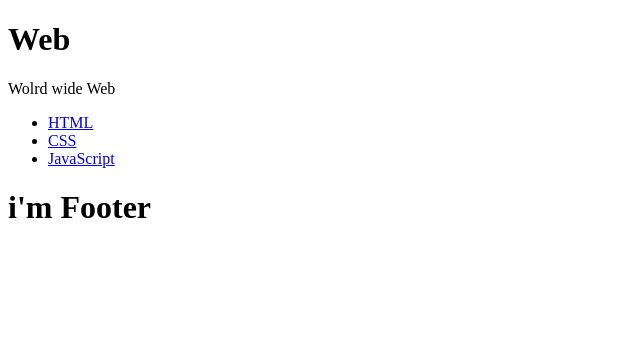
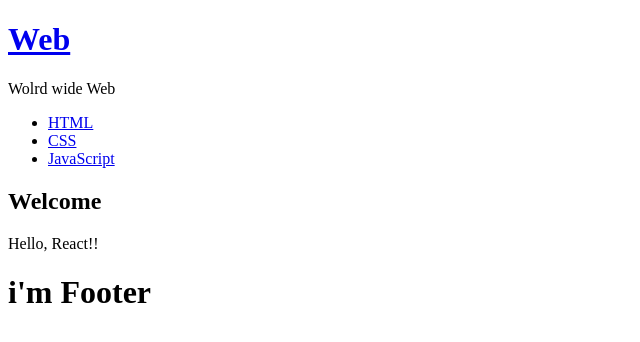
Before and after one commit to zmfpdl64/LearningReact, a React (Create React App) app in the folder react-app/: page / in a window 1280 px wide. Shown: the top 342 px of the page, without its empty margins (0-640 px from the left). Built offline with nearby package versions, Linux system fonts and the light colour scheme.

Commit message:
이벤트 state props 그리고 render함수

```diff
--- a/react-app/src/App.js
+++ b/react-app/src/App.js
@@ -13,12 +13,16 @@ class App extends Component {
   constructor(props) {
     super(props);
     this.state = {
+      mode: "welcome",
       subject:{title:"Web", sub:"Wolrd wide Web"},
+      welcome:{title:"Welcome", desc:"Hello, React!!"},
       contents: [
         {id:1, title:'HTML', desc:'HTML is HyperText Markup Language'},
         {id:2, title:'CSS', desc:'Css is for Design'},
         {id:3, title:'JavaScript', desc:'JavaScript is for intensive'},
       ]
+      ,
+      content:{title:'HTML', desc:'HTML is HyperText Markup Langauge'}
       ,
       footer:{
         msg: "i'm Footer"
@@ -27,6 +31,17 @@ class App extends Component {
   }
 
   render() {
+    console.log('App render');
+    var _title, _desc = null;
+    if(this.state.mode==='welcome'){
+      _title = this.state.welcome.title;
+      _desc = this.state.welcome.desc;
+
+    }else if(this.state.mode==='read'){
+      _title = this.state.content.title
+      _desc = this.state.content.desc;
+    }
+
     return (
       <div className="App">
         <Subject
@@ -34,7 +49,7 @@ class App extends Component {
           sub={this.state.subject.sub}>
         </Subject>
         <TOC data={this.state.contents}></TOC>
-        <Content date={this.state.contents}></Content>
+        <Content title={_title} desc={_desc}></Content>
         <Footer msg={this.state.footer.msg}></Footer>
       </div>
     );
--- a/react-app/src/components/Content.js
+++ b/react-app/src/components/Content.js
@@ -2,6 +2,7 @@ import React, { Component } from 'react';
 
 class Content extends Component{
     render() {
+    console.log('Content');
       return (
         <article>
           <h2>{this.props.title}</h2>
--- a/react-app/src/components/Subject.js
+++ b/react-app/src/components/Subject.js
@@ -4,7 +4,7 @@ class Subject extends Component {
     render() {
       return (
         <header>
-          <h1>{this.props.title}</h1>
+          <h1><a href="/">{this.props.title}</a></h1>
           {this.props.sub}
         </header>
       );
```
Also changed, not shown: 1 other file (tests, documents, lock files or other folders).
